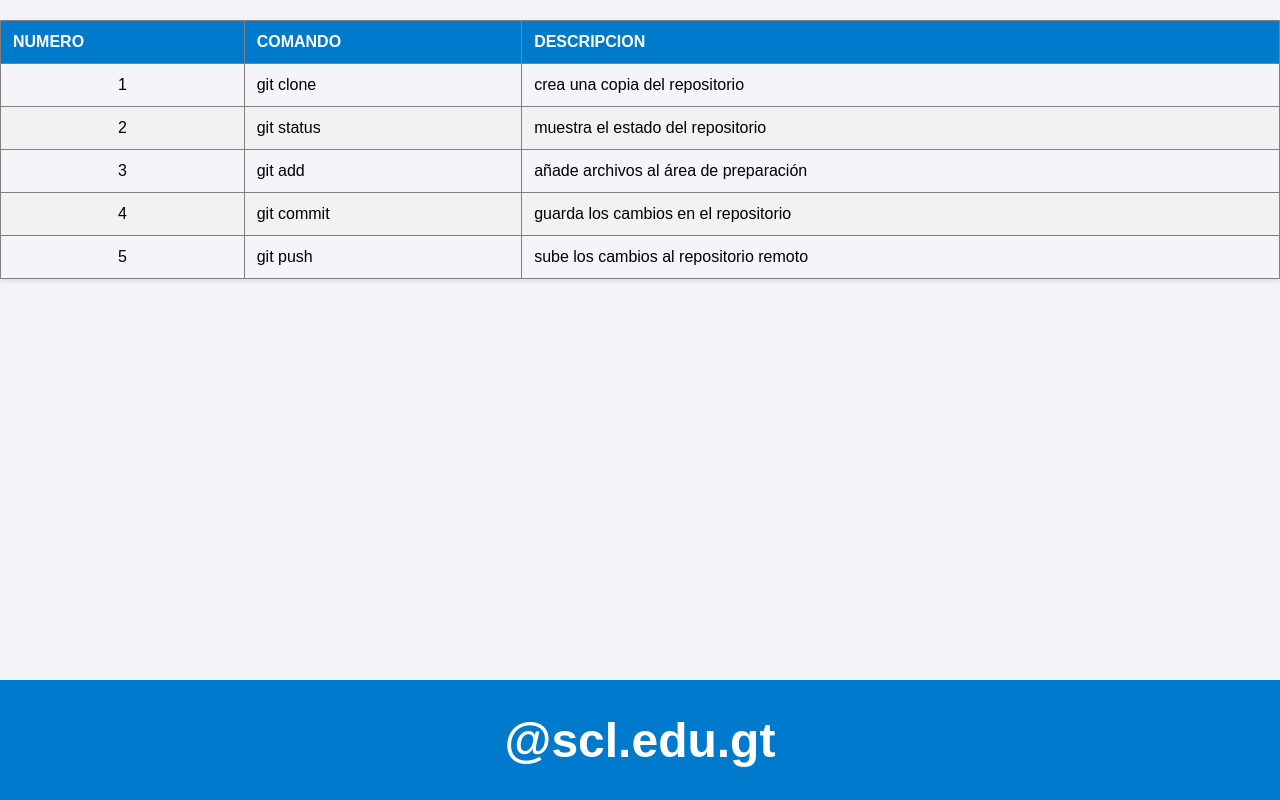
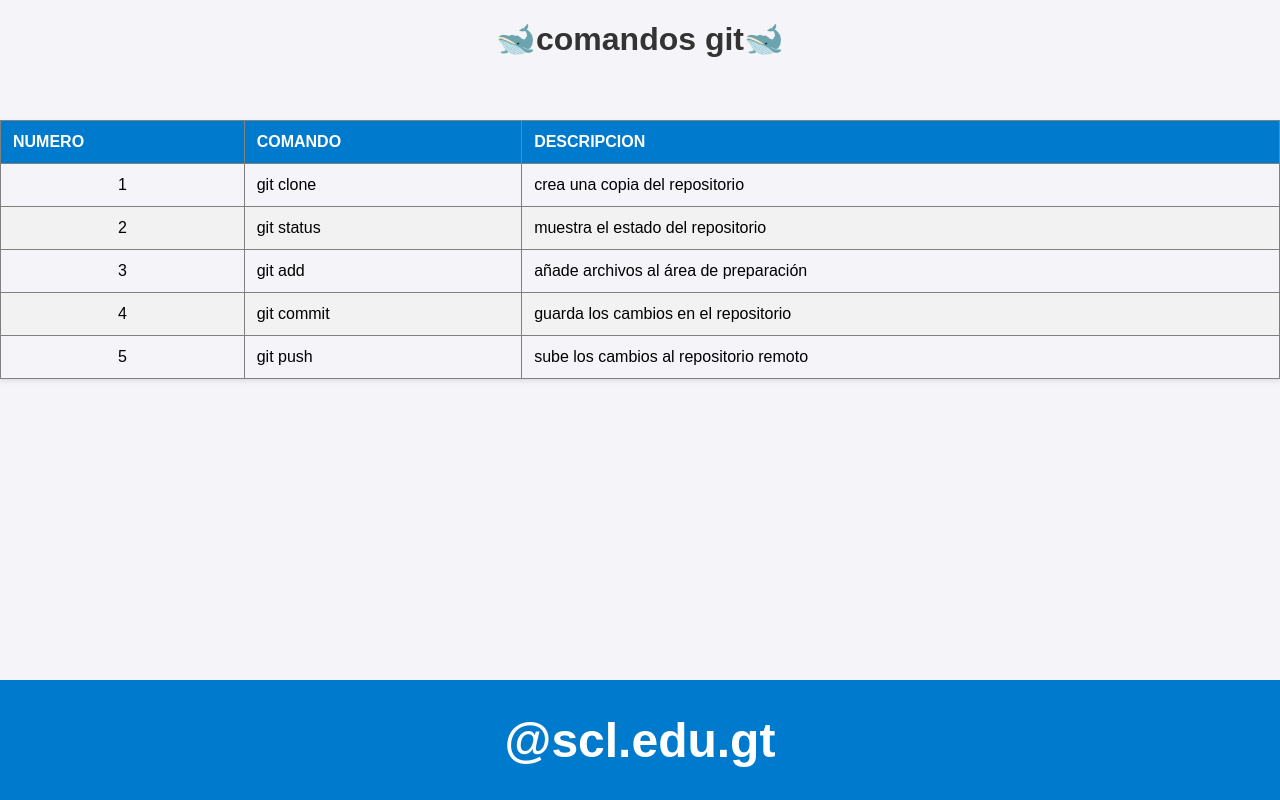
Before and after one commit to dalunaaaa/git-tiempo, a plain HTML site: page index.html in a window 1280 px wide. Drawn offline with Linux system fonts and the light colour scheme.

Commit message:
agg el h1

```diff
--- a/header/header.css
+++ b/header/header.css
@@ -0,0 +1,5 @@
+header{
+    width: 100%;
+    height: 5rem;
+
+}
--- a/header/header.js
+++ b/header/header.js
@@ -0,0 +1,4 @@
+let gl_header=document.querySelector(".header")
+gl_header.innerHTML=`
+<h1>🐋comandos git🐋</h1>
+`;
--- a/index.html
+++ b/index.html
@@ -13,7 +13,7 @@
 </head>
 <body>
 
-    <header class="Styled-table"></header>
+    <header class="header"></header>
     <table border="1">
 
         <thead>
```
